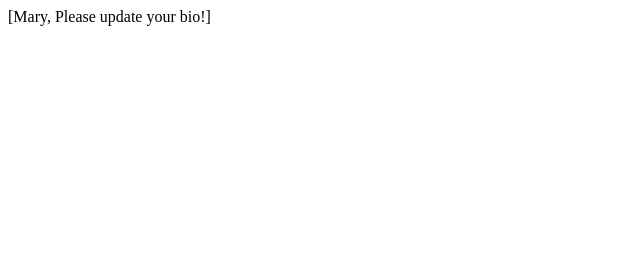
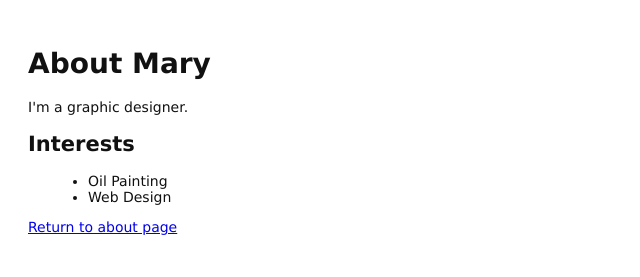
Before and after one commit to YEONKYUNGCHAE/my-git-repo, a plain HTML site: page about/mary.html in a window 1280 px wide. Shown: the whole page, without its empty margins (0-640 px from the left). Drawn offline with Linux system fonts and the light colour scheme.

Commit message:
Add bio page for Mary

```diff
--- a/about/mary.html
+++ b/about/mary.html
@@ -1 +1,19 @@
-[Mary, Please update your bio!]
+<!DOCTYPE html>
+<html lang="en">
+<head>
+	<title>About Mary</title>
+	<link rel="stylesheet" href="../style.css" />
+	<meta charset="utf-8" />
+</head>
+
+<body>
+	<h1>About Mary</h1>
+	<p>I'm a graphic designer.</p>
+	<h2>Interests</h2>
+	<ul>
+		<li>Oil Painting</li>
+		<li>Web Design</li>
+	</ul>
+	<p><a href="index.html">Return to about page</a></p>
+</body>
+</html>
```
